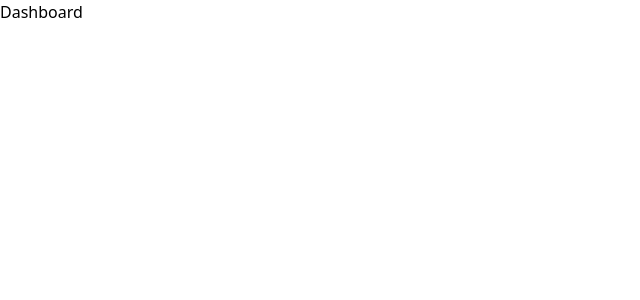
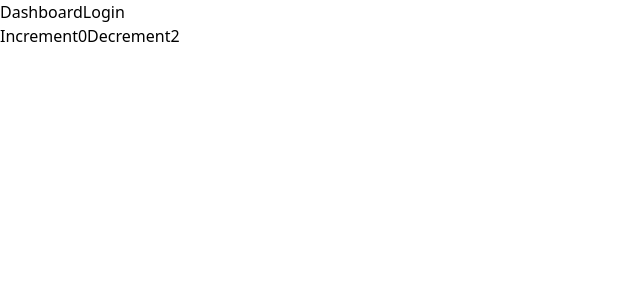
Before and after one commit to Himanshubansal155/expense-tracker, a React (Create React App) app: page / in a window 1280 px wide. Shown: the top 300 px of the page, without its empty margins (0-640 px from the left). Built offline with nearby package versions, Linux system fonts and the light colour scheme.

Commit message:
redux setup with api changes

```diff
--- /dev/null
+++ b/craco.config.js
@@ -0,0 +1 @@
+module.exports = {};
--- a/src/App.js
+++ b/src/App.js
@@ -1,9 +1,11 @@
+import { Counter } from "./components/counter";
 import NavigationPage from "./components/NavigationPage/NavigationPage";
 
 function App() {
   return (
     <div>
       <NavigationPage />
+      <Counter />
     </div>
   );
 }
--- /dev/null
+++ b/src/Reducers/AuthReducer.js
@@ -0,0 +1,27 @@
+import { createSlice } from "@reduxjs/toolkit";
+
+const initialState = {
+  id: undefined,
+};
+
+export const authSlice = createSlice({
+  name: "me",
+  initialState,
+  reducers: {
+    fetchCompleted: (state, action) => {
+      const userId = action.payload.id;
+      state.id = userId;
+    },
+    loginCompleted: (state, action) => {
+      const userId = action.payload.id;
+      state.id = userId;
+    },
+    loginError: (state, action) => {
+      state.error = action.payload;
+    },
+  },
+});
+
+export const { loginCompleted, loginError, fetchCompleted } = authSlice.actions;
+
+export default authSlice.reducer;
--- /dev/null
+++ b/src/Reducers/CounterSlice.js
@@ -0,0 +1,30 @@
+import { createSlice } from '@reduxjs/toolkit'
+
+const initialState = {
+  value: 0,
+}
+
+export const counterSlice = createSlice({
+  name: 'counter',
+  initialState,
+  reducers: {
+    increment: (state) => {
+      // Redux Toolkit allows us to write "mutating" logic in reducers. It
+      // doesn't actually mutate the state because it uses the Immer library,
+      // which detects changes to a "draft state" and produces a brand new
+      // immutable state based off those changes
+      state.value += 1
+    },
+    decrement: (state) => {
+      state.value -= 1
+    },
+    incrementByAmount: (state, action) => {
+      state.value += action.payload
+    },
+  },
+})
+
+// Action creators are generated for each case reducer function
+export const { increment, decrement, incrementByAmount } = counterSlice.actions
+
+export default counterSlice.reducer
--- /dev/null
+++ b/src/apiService/Auth.api.js
@@ -0,0 +1,31 @@
+import axios from "axios";
+import { AUTH_TOKEN, BASE_URL } from "../constants/secrets";
+
+export const signup = async (data) => {
+  const url = BASE_URL + "/signup";
+  const response = await axios.post(url, data);
+  return response.data.user;
+};
+
+export const login = async (data) => {
+  const url = BASE_URL + "/login";
+  const response = await axios.post(url, data);
+  localStorage.setItem(AUTH_TOKEN, response.data.token);
+  return response.data.user;
+};
+
+export const logout = () => {
+  localStorage.removeItem(AUTH_TOKEN);
+};
+
+export const me = async () => {
+  const url = BASE_URL + "/me";
+  const response = await axios.get(url);
+  return response.data.data;
+};
+
+export const meChange = async (data) => {
+  const url = BASE_URL + "/me";
+  const response = await axios.put(url, data);
+  return response.data;
+};
--- /dev/null
+++ b/src/apiService/base.api.js
@@ -0,0 +1,26 @@
+import axios from "axios";
+import { AUTH_TOKEN } from "../constants/secrets";
+
+axios.interceptors.request.use(function (config) {
+  const token = localStorage.getItem(AUTH_TOKEN);
+  if (!token) {
+    return config;
+  }
+  let source = axios.CancelToken.source();
+  return {
+    ...config,
+    headers: { ...config.headers, Authorization: token },
+    cancelToken: source.token,
+  };
+});
+
+axios.interceptors.response.use(undefined, function (error) {
+  if (axios.isCancel(error)) {
+    return Promise.reject(Error);
+  }
+  if (error.response.data.code === 9101) {
+    localStorage.removeItem(AUTH_TOKEN);
+    window.location.href = "/login";
+  }
+  return Promise.reject(error);
+});
--- a/src/components/Dashboard/Dashboard.js
+++ b/src/components/Dashboard/Dashboard.js
@@ -1,7 +1,14 @@
 import React from "react";
+import { Link } from "react-router-dom";
+import { ROUTES } from "../../constants/Routes";
 
 const Dashboard = () => {
-  return <div>Dashboard</div>;
+  return (
+    <div>
+      Dashboard
+      <Link to={ROUTES.LOGIN}>Login</Link>
+    </div>
+  );
 };
 
 export default Dashboard;
--- /dev/null
+++ b/src/components/counter.js
@@ -0,0 +1,37 @@
+import React from "react";
+import { useSelector, useDispatch } from "react-redux";
+import {
+  decrement,
+  increment,
+  incrementByAmount,
+} from "./../Reducers/CounterSlice";
+
+export function Counter() {
+  const count = useSelector((state) => state.counter.value);
+  const dispatch = useDispatch();
+  return (
+    <div>
+      <div>
+        <button
+          aria-label="Increment value"
+          onClick={() => dispatch(increment())}
+        >
+          Increment
+        </button>
+        <span>{count}</span>
+        <button
+          aria-label="Decrement value"
+          onClick={() => dispatch(decrement())}
+        >
+          Decrement
+        </button>
+        <button
+          aria-label="Decrement value"
+          onClick={() => dispatch(incrementByAmount(2))}
+        >
+          2
+        </button>
+      </div>
+    </div>
+  );
+}
--- /dev/null
+++ b/src/constants/secrets.js
@@ -0,0 +1,3 @@
+export const AUTH_TOKEN = process.env.REACT_APP_AUTH_TOKEN;
+
+export const BASE_URL = process.env.REACT_APP_BASE_URL;
--- a/src/index.js
+++ b/src/index.js
@@ -4,11 +4,15 @@ import "./index.css";
 import App from "./App";
 import reportWebVitals from "./reportWebVitals";
 import { BrowserRouter } from "react-router-dom";
+import { Provider } from "react-redux";
+import store from "./store/store";
 
 ReactDOM.render(
   <React.StrictMode>
     <BrowserRouter>
-      <App />
+      <Provider store={store}>
+        <App />
+      </Provider>
     </BrowserRouter>
   </React.StrictMode>,
   document.getElementById("root")
--- /dev/null
+++ b/src/store/store.js
@@ -0,0 +1,10 @@
+import { configureStore } from "@reduxjs/toolkit";
+import AuthReducer from "../Reducers/AuthReducer";
+import counterReducer from "./../Reducers/CounterSlice";
+
+export default configureStore({
+  reducer: {
+    counter: counterReducer,
+    user: AuthReducer,
+  },
+});
```
Also changed, not shown: package.json (+7 -5 lines), 2 other files (tests, documents, lock files or other folders).
